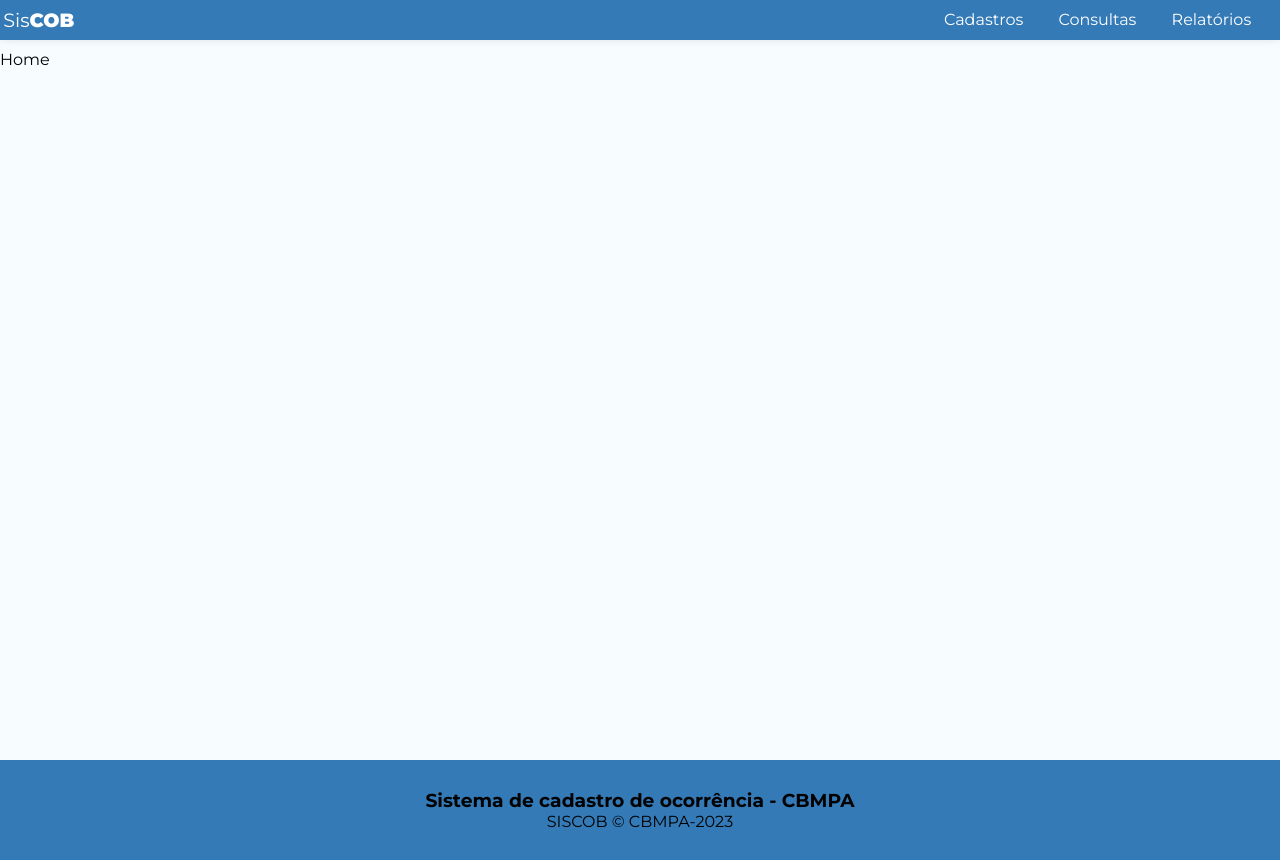
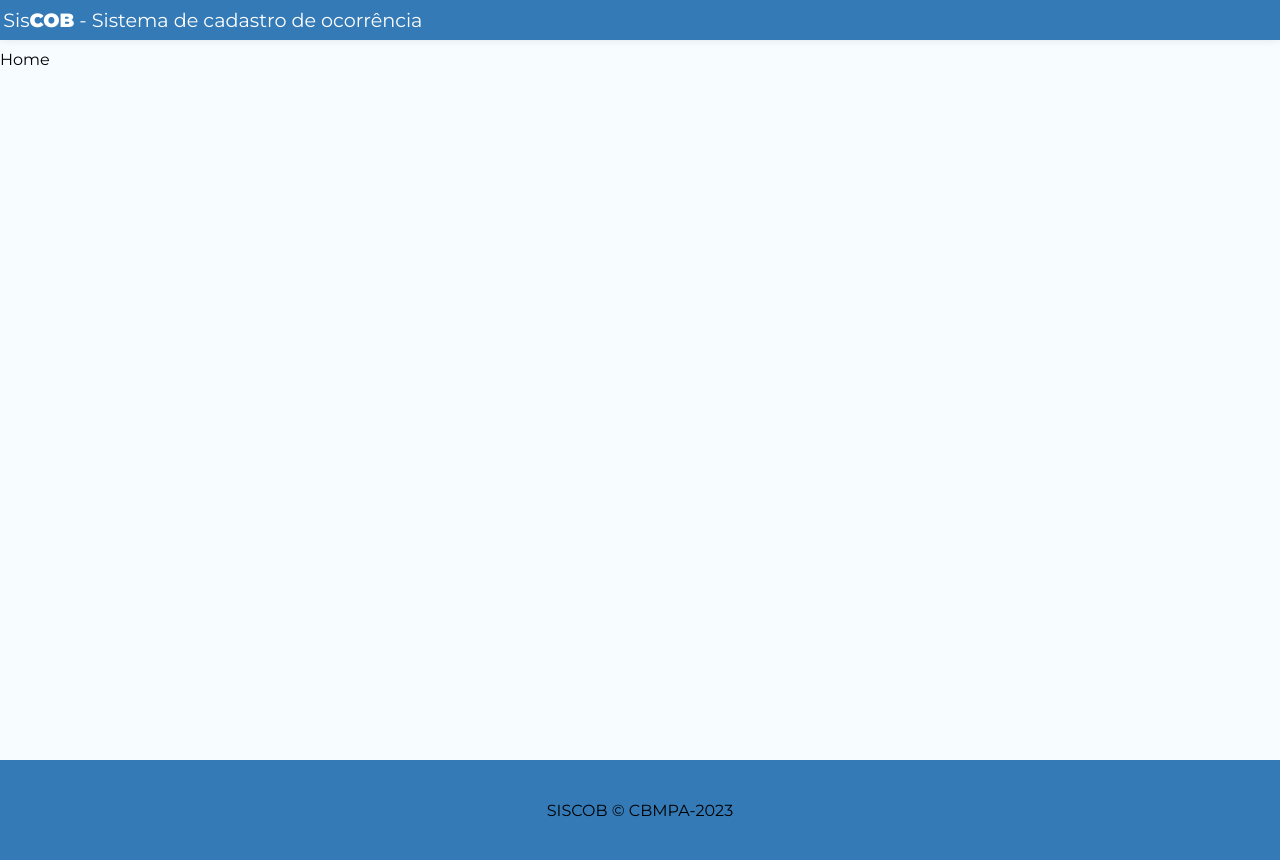
Before and after one commit to aldirley/siscob2.0_client, a React (Create React App) app: page /home in a window 1280 px wide. Built offline with nearby package versions, Linux system fonts and the light colour scheme.

Commit message:
feito o esborço do controle de acesso ao menu da página home

```diff
--- a/src/App.js
+++ b/src/App.js
@@ -3,9 +3,14 @@ import './App.css';
 
 import { BrowserRouter, Routes, Route, Navigate } from 'react-router-dom'
 
+
 //components
 import NavBar from './comporents/NavBar/NavBar';
 import Footer from './comporents/Footer/Footer'
+
+
+//contexts
+import { AuthContexts } from './contexts/AuthContexts';
 
 
 //pages
@@ -17,16 +22,19 @@ import Home from './pages/Home/Home';
 function App() {
 
 
+
   return (
     <div className="App">
      <BrowserRouter>
-     <NavBar />
+     <AuthContexts.Provider>
+    <NavBar />
       <div className="container">
         <Routes>
           <Route path='/' element={<Login/>}/>
           <Route path='/home' element={<Home/>}/>
         </Routes>
       </div>
+      </AuthContexts.Provider>
       <Footer />
      </BrowserRouter>
     </div>
--- a/src/comporents/Footer/Footer.js
+++ b/src/comporents/Footer/Footer.js
@@ -3,7 +3,7 @@ import styles from './Footer.module.css'
 const Footer = () => {
   return (
     <footer className={styles.footer}>
-        <h3>Sistema de cadastro de ocorrência - CBMPA</h3>
+        {/* <h3>Sistema de cadastro de ocorrência - CBMPA</h3> */}
         <p>SISCOB &copy; CBMPA-2023</p>
     </footer>
   )
--- a/src/comporents/NavBar/NavBar.js
+++ b/src/comporents/NavBar/NavBar.js
@@ -1,27 +1,33 @@
 import { NavLink } from 'react-router-dom'
+import { useState } from 'react'
 
 import styles from './NavBar.module.css'
 
 const NavBar = () => {
+
+
+  const [logged, setLogged ] = useState (false)
+
+
   return (
     <nav className={styles.navbar}>
       <NavLink to="/home" className={styles.brand}>
-        Sis<span>Cob</span>
+        Sis<span>Cob</span> - Sistema de cadastro de ocorrência
       </NavLink>
       <ul className={styles.links_list}>
         <li>
           <NavLink to="/cadastros" className={({ isActive }) => (isActive ? styles.active : styles.no_active)}>
-            Cadastros
+        {logged  &&  "Cadastros" }
           </NavLink>
         </li>
         <li>
           <NavLink to="/consultas" className={({ isActive }) => (isActive ? styles.active :  styles.no_active)}>
-            Consultas
+          {logged  &&  "Consultas" }
           </NavLink>
         </li>
         <li>
           <NavLink to="/relatorios" className={({ isActive }) => (isActive ? styles.active : styles.no_active)}>
-            Relatórios
+          {logged  &&  "Relatórios" }
           </NavLink>
         </li>
       </ul>
--- /dev/null
+++ b/src/contexts/AuthContexts.js
@@ -0,0 +1,3 @@
+import { createContext } from "react";
+
+export const AuthContexts = createContext();
```
